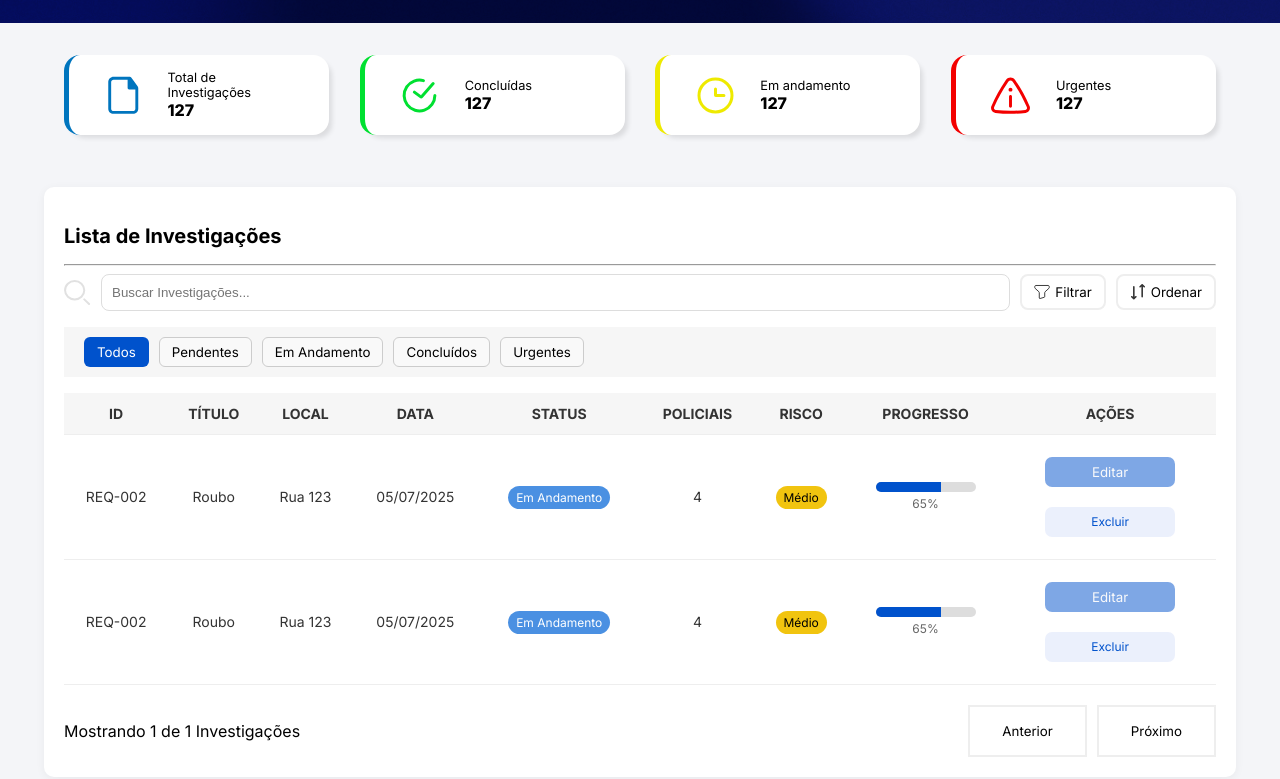
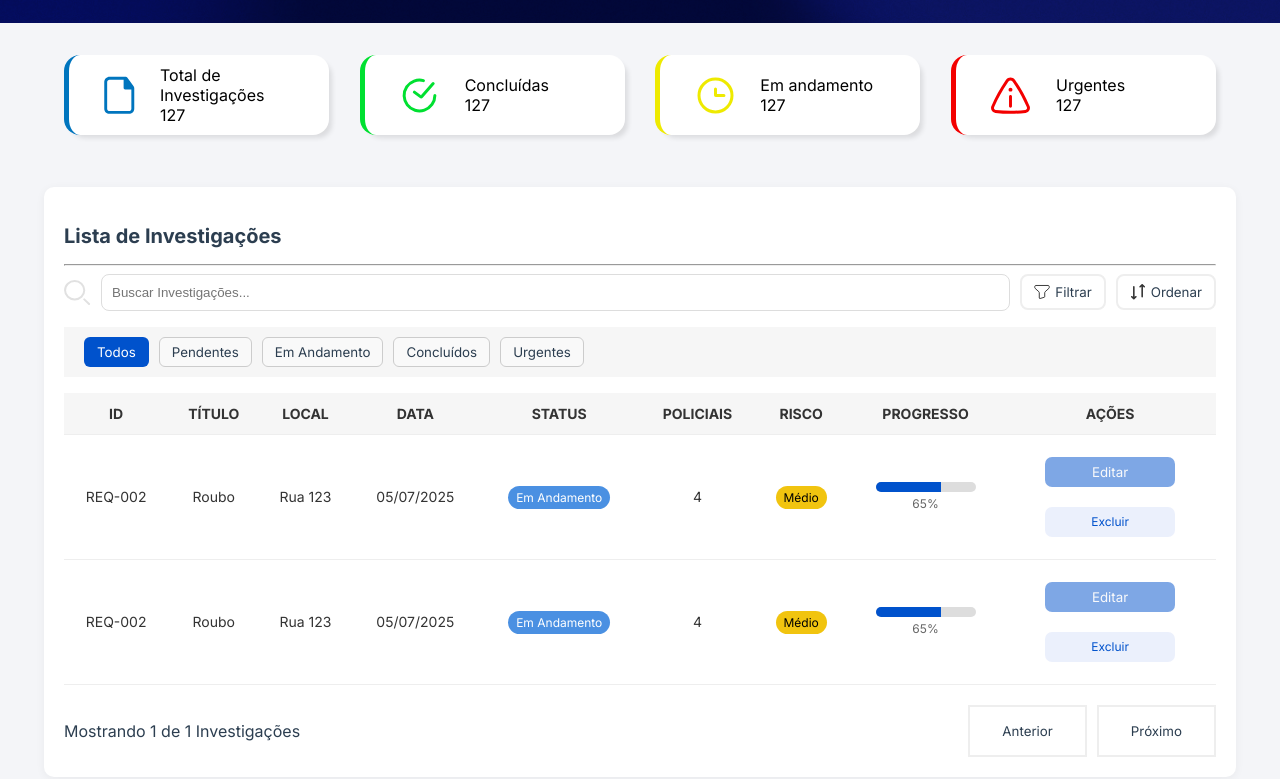
Before and after one commit to guilherme-paiva1/vigi-data, a website: page Site/web-data-viz/public/private/investigacoes.html in a window 1280 px wide. Shown: the part 77-856 px from the top of the page. Drawn offline with Linux system fonts and the light colour scheme.

Commit message:
style(ui): atualiza esquema de cores e bordas

```diff
--- a/Site/web-data-viz/public/css/style.css
+++ b/Site/web-data-viz/public/css/style.css
@@ -484,13 +484,15 @@ body {
     border-radius: 0.625rem;
 }
 
-.card.info-investigacao .card-header {
+.card.info-requisicao .card-header {
     font-size: 0.8rem;
+    color: #2c3e50;
 }
 
-.card.info-investigacao .card-conteudo {
+.card.info-requisicao .card-conteudo {
     font-size: 1rem;
     font-weight: 800;
+    color: #2c3e50;
 }
 
 /* Tabela investigações */
@@ -516,6 +518,7 @@ body {
     margin-bottom: 16px;
     font-size: 20px;
     font-weight: bold;
+    color: #2c3e50;
 }
 
 .investigations-header {
@@ -536,6 +539,7 @@ body {
     padding: 10px;
     border: 1px solid #ddd;
     border-radius: 8px;
+    outline: none;
 }
 
 .btn {
@@ -588,6 +592,7 @@ body {
 
 .investigations-container h2, thead, th, td, title, .pagination, button  {
     font-family: "Inter", sans-serif;
+    color: #2c3e50;
 }
 
 .investigation-table {
```
